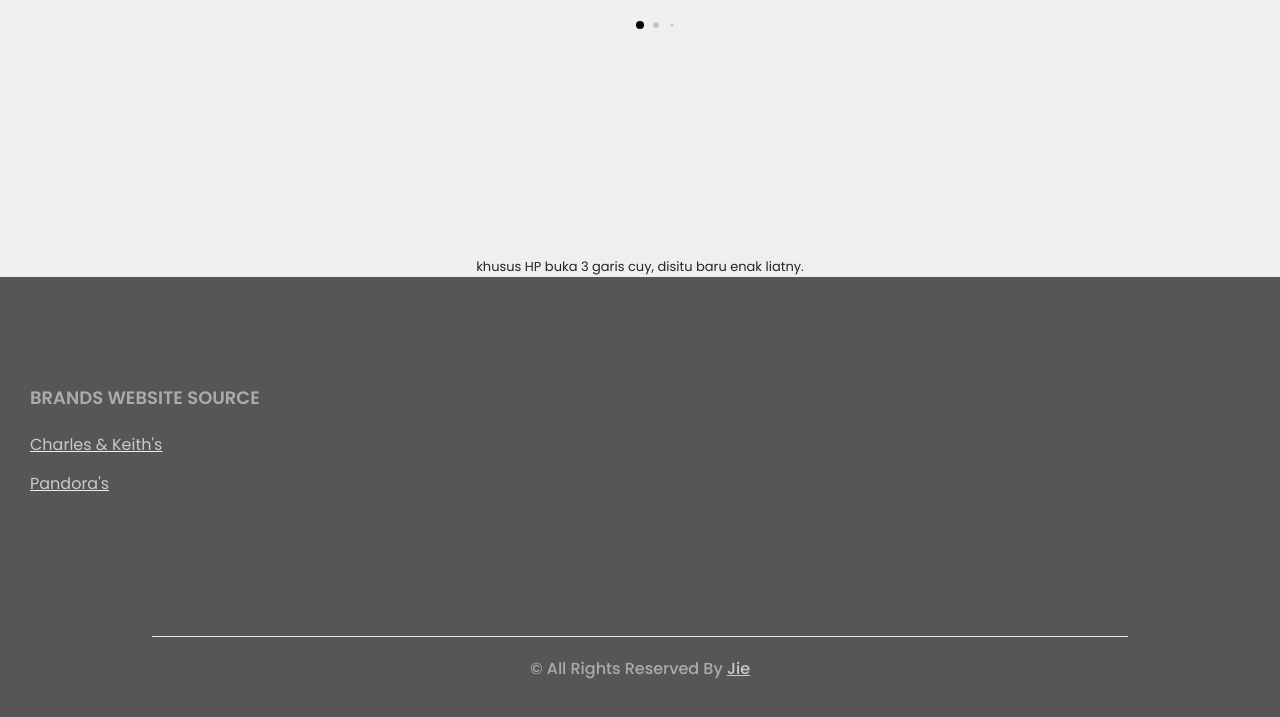
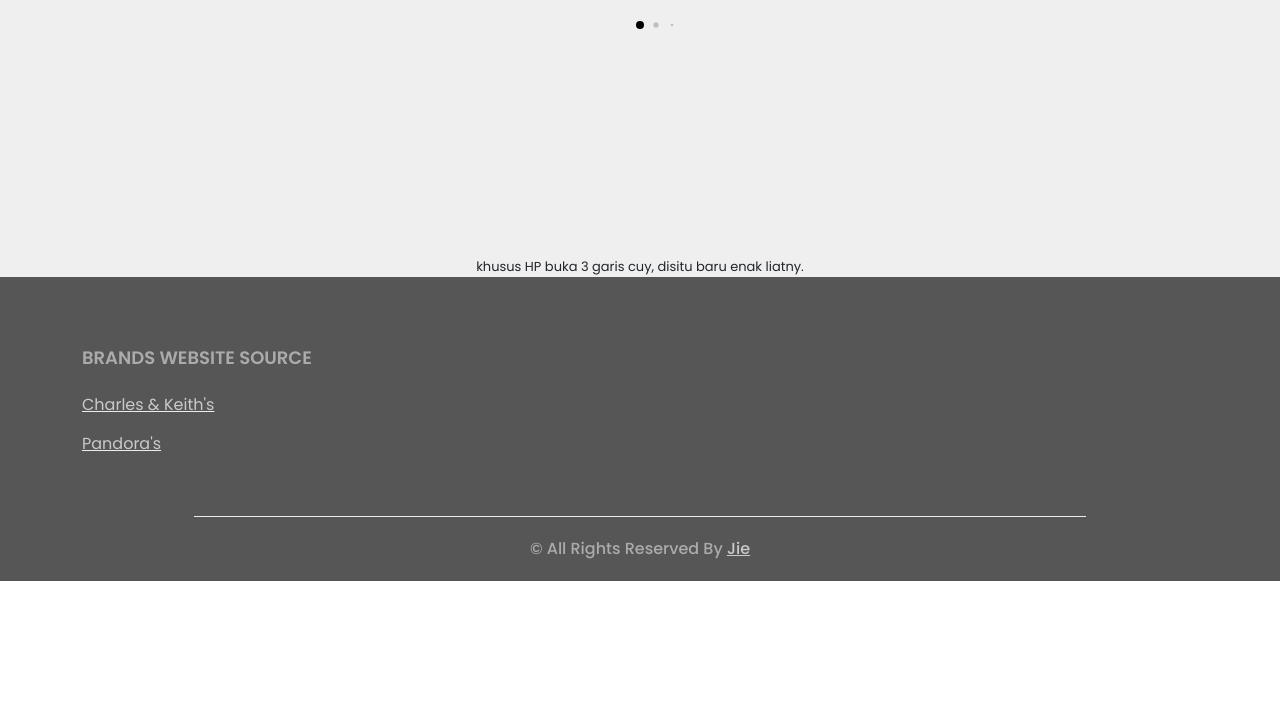
Before and after one commit to VincentLee25/natnat, a plain HTML site: page index.html in a window 1280 px wide. Shown: the part 565-1282 px from the top of the page. After the commit the page ends 1146 px from the top, so only its background shows below. Drawn offline with nearby package versions, Linux system fonts and the light colour scheme.

Commit message:
Add files via upload

```diff
--- a/slider/style.css
+++ b/slider/style.css
@@ -14,12 +14,6 @@
   align-items: first baseline;
   justify-content: center;
   background: #efefef;
-}
-
-.container {
-  max-width: 1220px;
-  width: 100%;
-  padding: 40px 0;
 }
 
 .slide-container {
```
